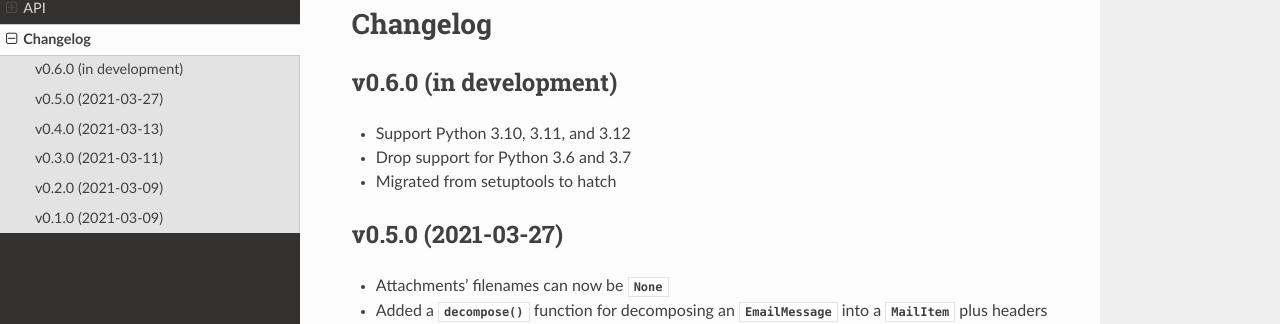
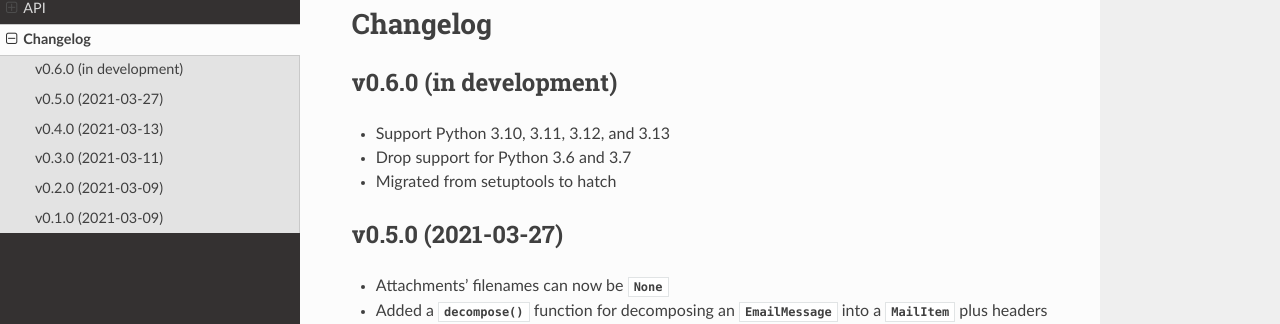
Before and after one commit to jwodder/eletter, a Sphinx documentation site: the page built from docs/changelog.rst, in a window 1280 px wide and 900 px high. Shown: the part 141-465 px from the top of the window. Built offline with Sphinx 7.4.7 and the Read the Docs theme 3.1.0, drawn with Linux system fonts in a browser that asks for light colours.

Commit message:
Add support for Python 3.13

```diff
--- a/docs/changelog.rst
+++ b/docs/changelog.rst
@@ -5,7 +5,7 @@
 
 v0.6.0 (in development)
 -----------------------
-- Support Python 3.10, 3.11, and 3.12
+- Support Python 3.10, 3.11, 3.12, and 3.13
 - Drop support for Python 3.6 and 3.7
 - Migrated from setuptools to hatch
 
--- a/pyproject.toml
+++ b/pyproject.toml
@@ -29,6 +29,7 @@
     "Programming Language :: Python :: 3.10",
     "Programming Language :: Python :: 3.11",
     "Programming Language :: Python :: 3.12",
+    "Programming Language :: Python :: 3.13",
     "Programming Language :: Python :: Implementation :: CPython",
     "Programming Language :: Python :: Implementation :: PyPy",
     "License :: OSI Approved :: MIT License",
```
Also changed, not shown: CHANGELOG.md (+1 -1 lines), 2 other files.
